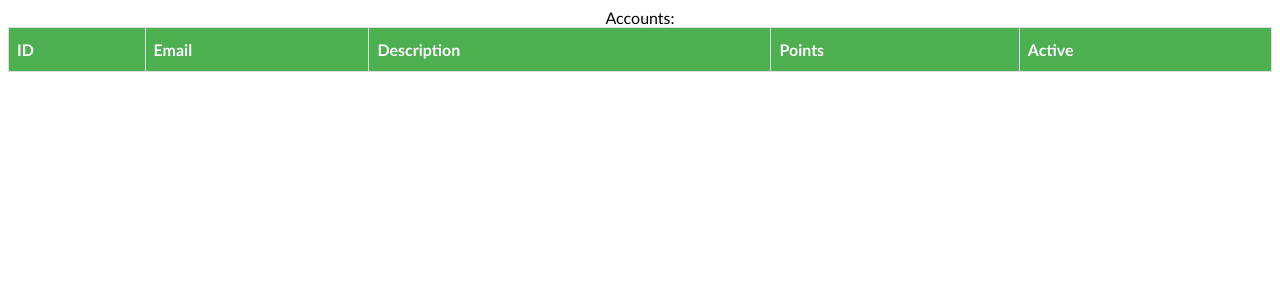
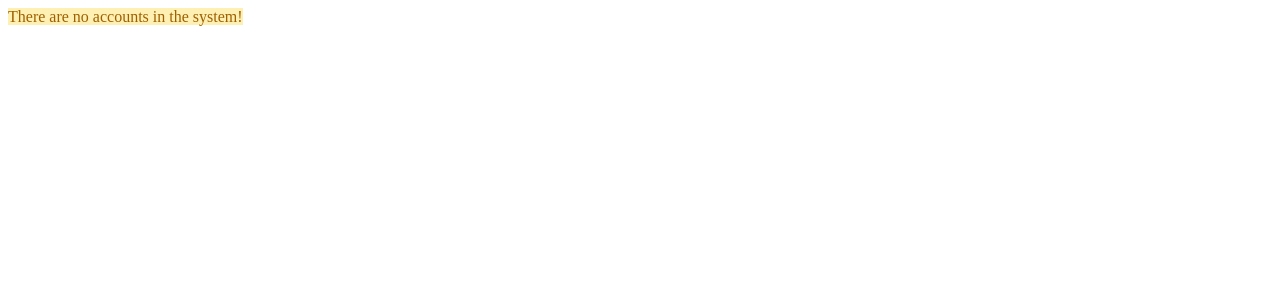
Before and after one commit to sjwilczynski/Studies, a PHP site: template 18-19/Summer/designing-and-implementing-php-apps/exercises/src/list4/accountsViewApp/templates/accountsList.twig in a window 1280 px wide. Shown: the top 300 px of the page. Run offline with PHP 8.4, Linux system fonts and the light colour scheme; the template is opened without the code that fills it, so the values that code supplies are empty; some libraries are stand-ins or nearby versions.

Commit message:
list 5 - added if for empty list

```diff
--- a/18-19/Summer/designing-and-implementing-php-apps/exercises/src/list4/accountsViewApp/public/styles/accountsView.css
+++ b/18-19/Summer/designing-and-implementing-php-apps/exercises/src/list4/accountsViewApp/public/styles/accountsView.css
@@ -24,3 +24,8 @@ th {
     background-color: #4CAF50;
     color: white;
 }
+
+.warning {
+    color: #9F6000;
+    background-color: #FEEFB3;
+}
--- a/18-19/Summer/designing-and-implementing-php-apps/exercises/src/list4/accountsViewApp/templates/accountsList.twig
+++ b/18-19/Summer/designing-and-implementing-php-apps/exercises/src/list4/accountsViewApp/templates/accountsList.twig
@@ -3,6 +3,7 @@
 {% block title %} Accounts view {% endblock %}
 
 {% block content %}
+    {% if accounts %}
         <table>
             <caption>Accounts:</caption>
             <thead>
@@ -26,5 +27,8 @@
             {% endfor %}
             </tbody>
         </table>
+    {% else %}
+        <span class="warning">There are no accounts in the system!</span>
+    {% endif %}
 
 {% endblock %}
```
Lines whose indentation alone changed are shown as unchanged.
